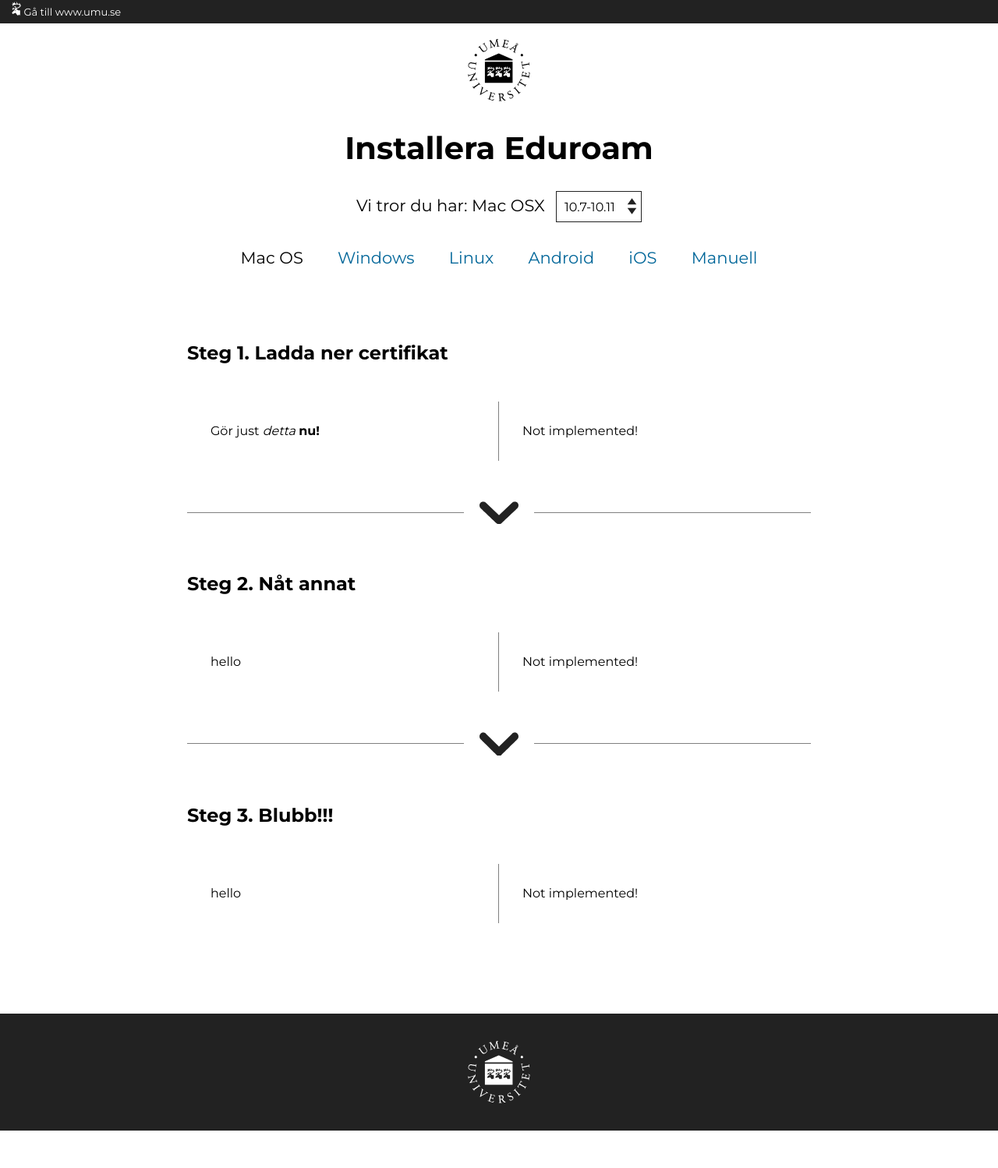
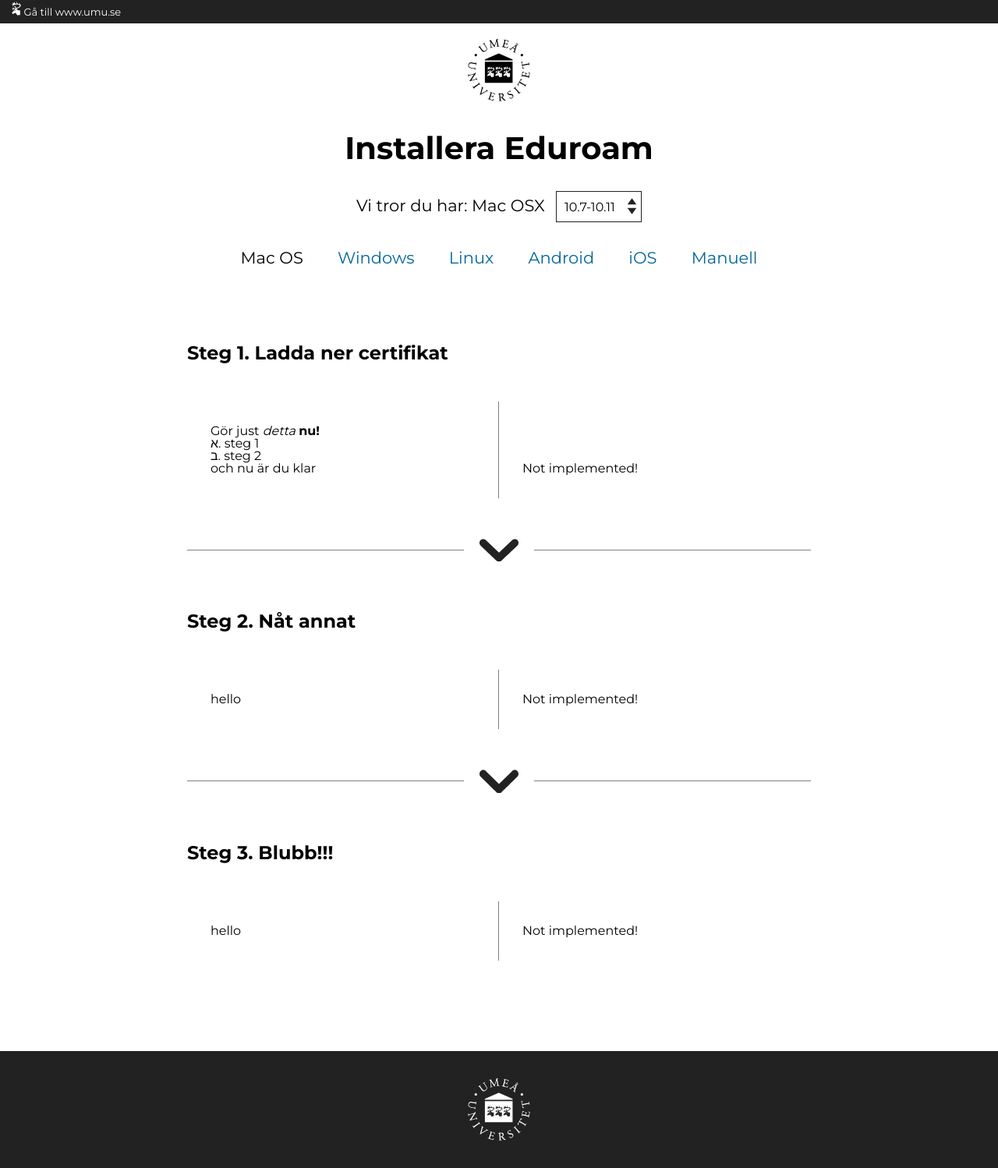
Before and after one commit to f95johansson/eduroam-design, a Jekyll site: the page built from macos.html, in a window 1280 px wide. Shown: the whole page at 78% size. Built offline with Jekyll 4.4.1, drawn with Linux system fonts in a browser that asks for light colours; before the commit the page ends 1450 px from its top, so only the background shows below that.

Commit message:
Tested adding list in steps.yml

```diff
--- a/_data/steps.yml
+++ b/_data/steps.yml
@@ -1,5 +1,10 @@
 - title: Ladda ner certifikat
-  text: Gör just *detta* __nu!__
+  text: |
+        Gör just *detta* __nu!__
+        * steg 1
+        * steg 2
+
+        och nu är du klar
   images: blubb
 - title: Nåt annat
   text: hello
--- a/_includes/header.html
+++ b/_includes/header.html
@@ -1,7 +1,7 @@
 <header>
   <div class="top-bar">
     <img src="./images/deer.svg" alt="Ren ikon">
-    <a href="www.umu.se">Gå till www.umu.se</a>
+    <a href="http://www.umu.se">Gå till www.umu.se</a>
   </div>
 
   <div class="umu-logo">
--- a/css/main.scss
+++ b/css/main.scss
@@ -49,6 +49,14 @@ h3 {
 a {
   text-decoration: none;
   color: $link-blue;
+}
+
+em {
+  font-style: italic;
+}
+
+strong {
+  font-weight: bold;
 }
 
 .center {
@@ -166,6 +174,11 @@ footer {
   right: 0;
 
   padding: 5rem;
+
+  li {
+    list-style: hebrew;
+    list-style-position: inside;
+  }
 }
 
 .steps > h2 {
@@ -207,14 +220,3 @@ footer {
   padding-left: 2rem;
   background: $white;
 }
-
-
-
-
-em {
-  font-style: italic;
-}
-
-strong {
-  font-weight: bold;
-}
```
